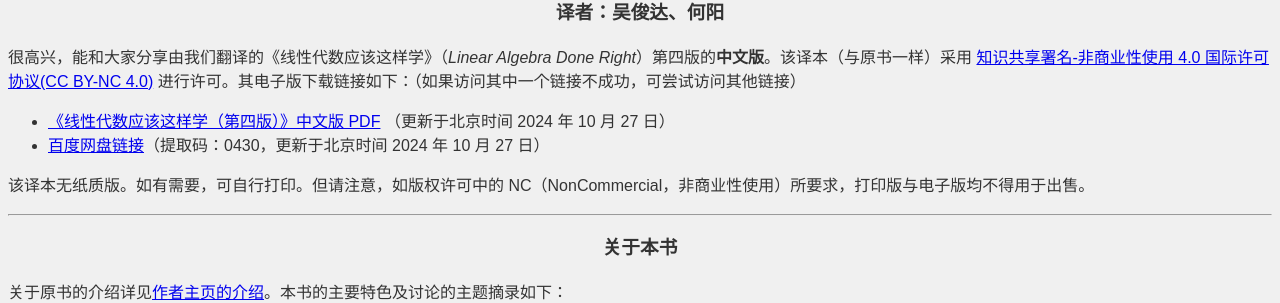
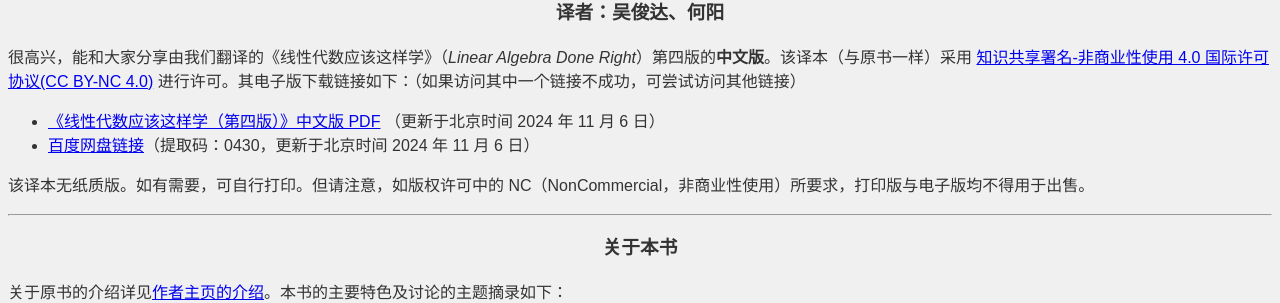
Before and after one commit to OliverWu515/OliverWu515.github.io, a Jekyll site: the page ladr4e.html, which Jekyll copies as it is, in a window 1280 px wide. Shown: the part 224-527 px from the top of the page. Built offline with Jekyll 4.4.1, drawn with Linux system fonts in a browser that asks for light colours.

Commit message:
更新 LADR 页面

```diff
--- a/ladr4e.html
+++ b/ladr4e.html
@@ -76,10 +76,10 @@
         </p>
         <ul>
             <li>
-                <a href="https://linear.he-yang.top/LADR4eCN.pdf" target="_blank">《线性代数应该这样学（第四版）》中文版 PDF</a> （更新于北京时间 2024 年 10 月 27 日）
+                <a href="https://linear.he-yang.top/LADR4eCN.pdf" target="_blank">《线性代数应该这样学（第四版）》中文版 PDF</a> （更新于北京时间 2024 年 11 月 6 日）
             </li>
             <li>
-                <a href="https://pan.baidu.com/s/1X18F6hP3grRSoRSi9DI03Q?pwd=0430" target="_blank">百度网盘链接</a>（提取码：0430，更新于北京时间 2024 年 10 月 27 日）
+                <a href="https://pan.baidu.com/s/1X18F6hP3grRSoRSi9DI03Q?pwd=0430" target="_blank">百度网盘链接</a>（提取码：0430，更新于北京时间 2024 年 11 月 6 日）
             </li>
         </ul>
         <p>
@@ -142,10 +142,10 @@
             <li>
                 <a href="https://linear.he-yang.top/LADR4eCN.pdf" target="_blank">PDF file for the <b>Chinese translation</b> of <em>Linear Algebra Done Right</em>, fourth edition</a>
                 <br>
-                (27 October 2024, CST)
+                (6 November 2024, CST)
             </li>
             <li>
-                <a href="https://pan.baidu.com/s/1X18F6hP3grRSoRSi9DI03Q?pwd=0430" target="_blank">Link to BaiduNetDisk</a> (Download Code: 0430; 27 October 2024, CST)
+                <a href="https://pan.baidu.com/s/1X18F6hP3grRSoRSi9DI03Q?pwd=0430" target="_blank">Link to BaiduNetDisk</a> (Download Code: 0430; 6 November 2024, CST)
             </li>
         </ul>
         <p>
```
Also changed, not shown: General-case-of-controllable-form.md (+3 -3 lines).
